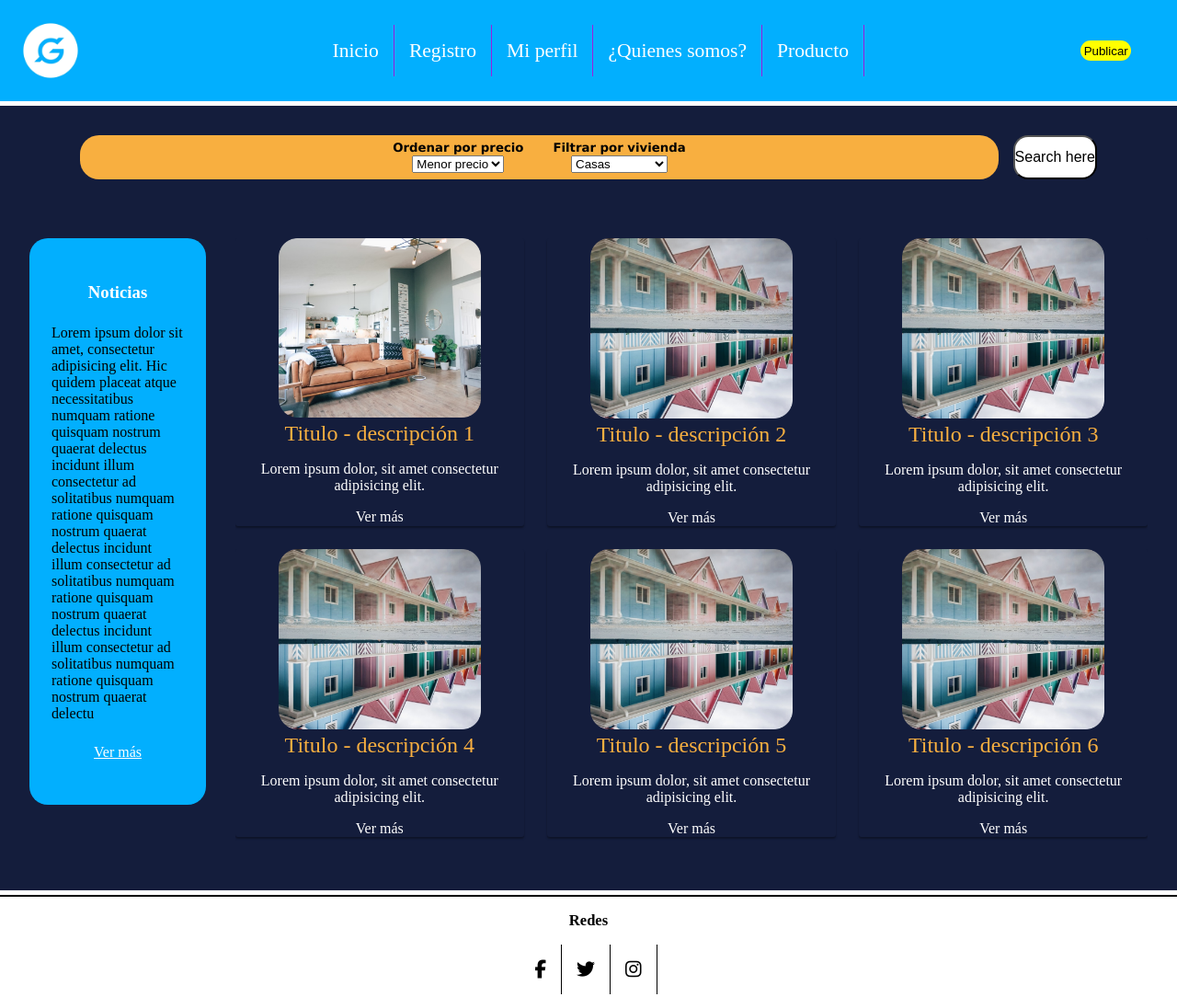
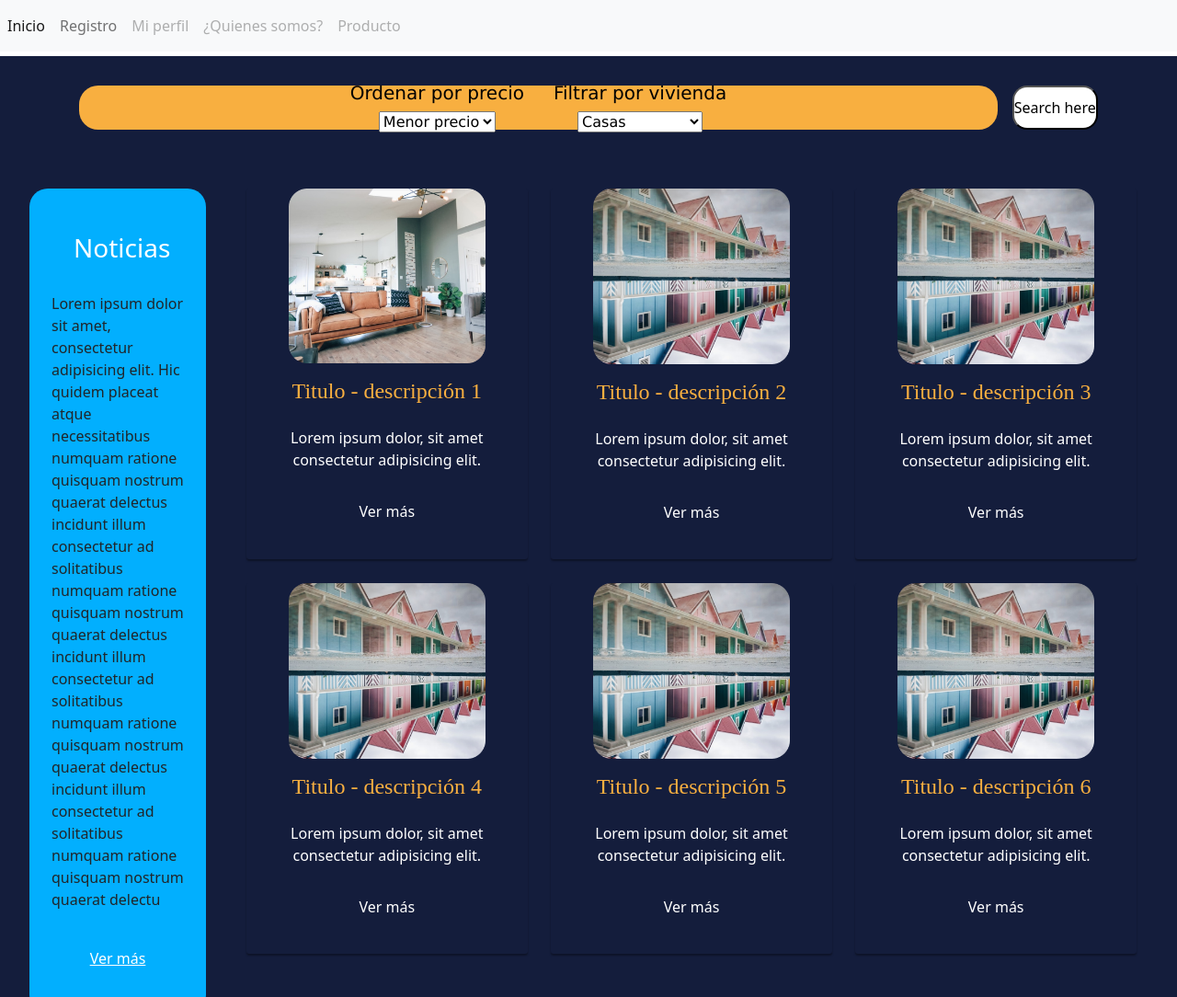
Before and after one commit to MAMQ01/marketplaceGD, a plain HTML site: page index.html in a window 1280 px wide. Shown: the top 1084 px of the page at 92% size. Drawn offline with nearby package versions, Linux system fonts and the light colour scheme.

Commit message:
reaciendo en navbar por confusion con la carpeta enviada a github

```diff
--- a/index.html
+++ b/index.html
@@ -7,24 +7,44 @@
     <!-- <meta name="viewport" content="width=device-width, initial-scale=1.0"> -->
     <link href="https://unpkg.com/aos@2.3.1/dist/aos.css" rel="stylesheet">
     <script src="https://kit.fontawesome.com/597f0ffbfc.js" crossorigin="anonymous"></script>
+    <!-- CSS only -->
+    <link href="https://cdn.jsdelivr.net/npm/bootstrap@5.2.0-beta1/dist/css/bootstrap.min.css" rel="stylesheet"
+        integrity="sha384-0evHe/X+R7YkIZDRvuzKMRqM+OrBnVFBL6DOitfPri4tjfHxaWutUpFmBp4vmVor" crossorigin="anonymous">
     <meta name="viewport"
-        content="width=device=width, user-scalable=no, initial-scale=1.0, maximum scale=1.0, minimum-scale=1.0">
+    content="width=device=width, user-scalable=no, initial-scale=1.0, maximum scale=1.0, minimum-scale=1.0">
     <link rel="stylesheet" href="./css/style.css">
 </head>
 
 <body>
-    <header class="header">
-        <img class="logo" src="./assets/img/LOGO GOODDOLLAR 4.png" alt="">
-        <nav  data-aos="fade-right">
-            <ul>
-                <li><a class="inicio" href="./index.html">Inicio</a></li>
-                <li><a class="Registro" href="./Registro.html">Registro</a></li>
-                <li><a class="mi perfil" href="./Perfil.html">Mi perfil</a></li>
-                <li><a href="./Quienes_somos.html">¿Quienes somos?</a></li>
-                <li><a href="./Product_1.html">Producto</a></li>
-            </ul>
+    <header>
+        <nav class="navbar navbar-expand-lg bg-light">
+            <div class="container-flu                <img class="logo" src="./assets/img/LOGO GOODDOLLAR 4.png" alt="" data-aos="fade-right">
+                <button class="navbar-toggler" type="button" data-bs-toggle="collapse"
+                    data-bs-target="#navbarSupportedContent" aria-controls="navbarSupportedContent"
+                    aria-expanded="false" aria-label="Toggle navigation">
+                    <span class="navbar-toggler-icon"></span>
+                </button>
+                <div class="collapse navbar-collapse" id="navbarSupportedContent">
+                    <ul class="navbar-nav me-auto mb-2 mb-lg-0">
+                        <li class="nav-item">
+                            <a class="nav-link active" aria-current="page" href="./index.html">Inicio</a>
+                        </li>
+                        <li class="nav-item">
+                            <a class="nav-link" href="./Registro.html">Registro</a>
+                        </li>
+                        <li class="nav-item">
+                            <a class="nav-link disabled" href="./Perfil.html">Mi perfil</a>
+                        </li>
+                        <li class="nav-item">
+                            <a class="nav-link disabled"  href="">¿Quienes somos?</a>
+                        </li>
+                        <li class="nav-item">
+                            <a class="nav-link disabled" href="">Producto</a>
+                        </li>
+                    </ul>
+                </div>
+            </div>
         </nav>
-        <button>Publicar</button>
     </header>
 
     <main class="main">
@@ -119,6 +139,10 @@
     <script>
         AOS.init();
     </script>
+    <!-- JavaScript Bundle with Popper -->
+    <script src="https://cdn.jsdelivr.net/npm/bootstrap@5.2.0-beta1/dist/js/bootstrap.bundle.min.js"
+        integrity="sha384-pprn3073KE6tl6bjs2QrFaJGz5/SUsLqktiwsUTF55Jfv3qYSDhgCecCxMW52nD2"
+        crossorigin="anonymous"></script>
 </body>
 
 
```
